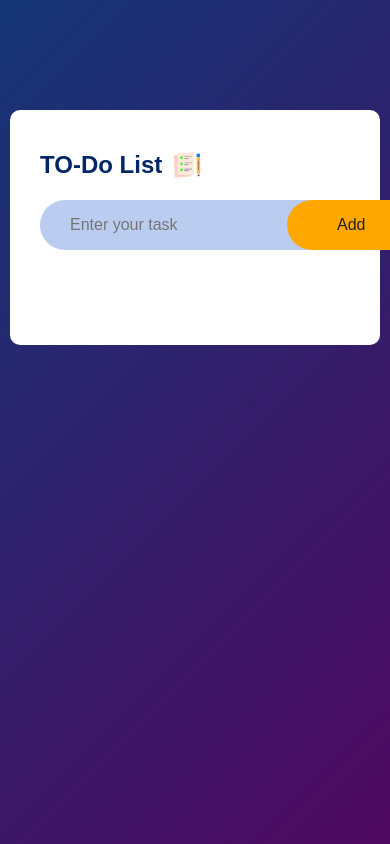
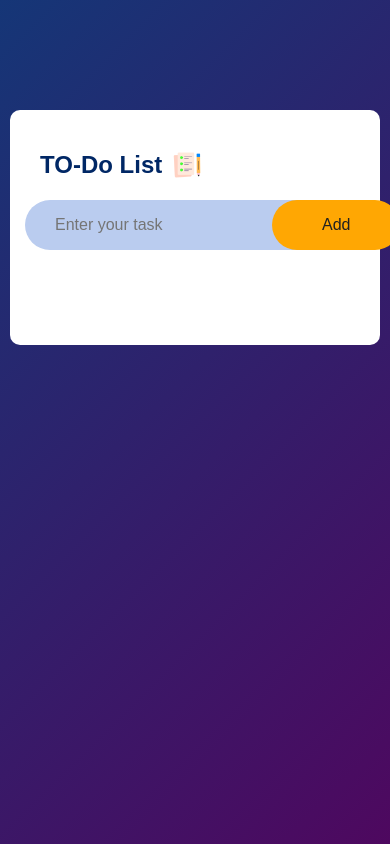
Before and after one commit to krishnas123/ToDo_list, a plain HTML site: page index.html in a window 390 px wide. Shown: the top 844 px of the page. Drawn offline with Linux system fonts and the light colour scheme.

Commit message:
Update style.css
add media property

```diff
--- a/style.css
+++ b/style.css
@@ -105,3 +105,9 @@ ul li span{
 ul li span:hover{
     background:#ffffff;
 }
+
+@media screen and (max-width: 450px) {
+    .row{
+       margin-left: -15px;
+    }
+}
```
